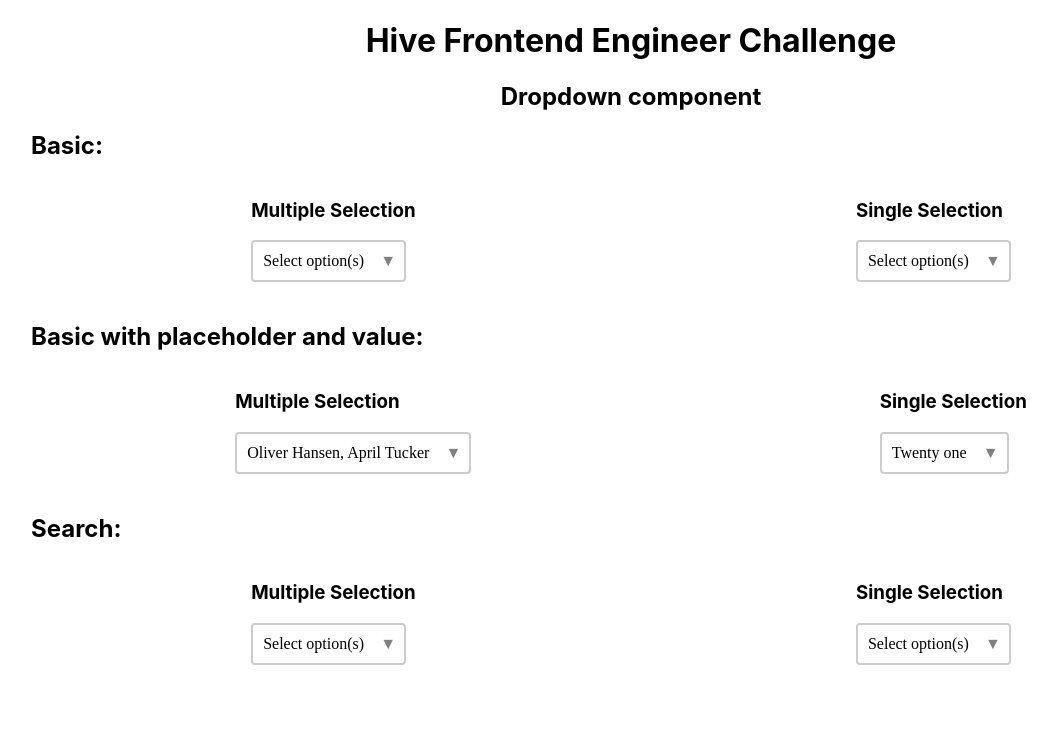
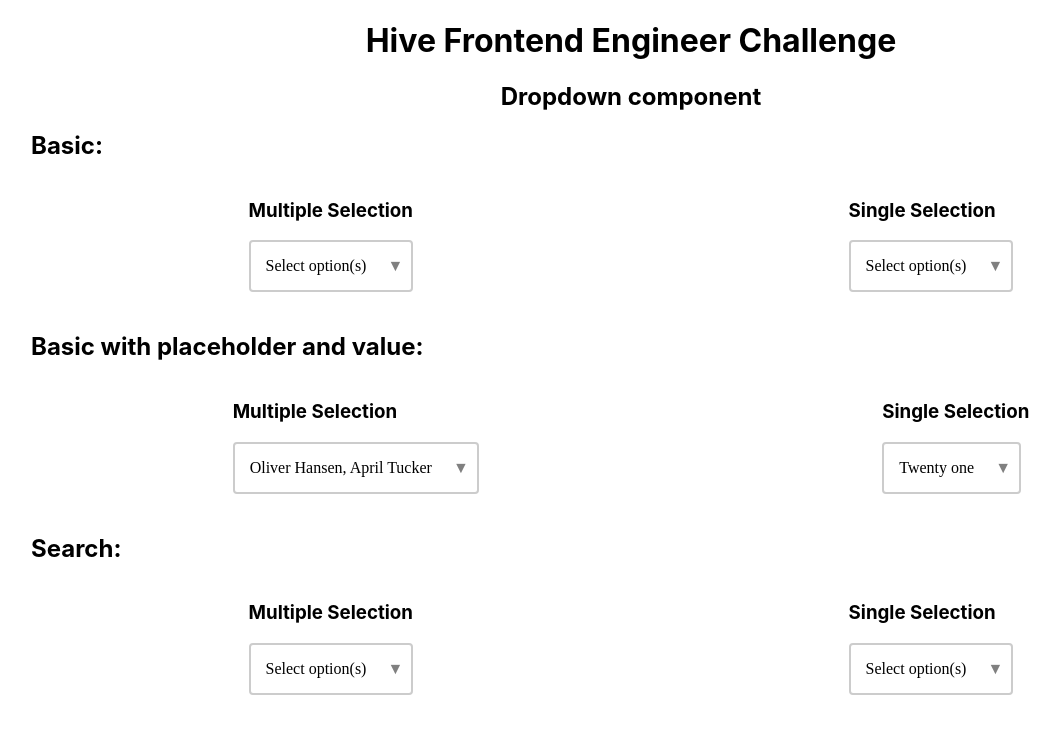
Before and after one commit to grace-sun-shine/dropdown-component, a React (Create React App) app: page / in a window 1280 px wide. Shown: the top 734 px of the page, without its empty margins (9-1069 px from the left). Built offline with nearby package versions, Linux system fonts and the light colour scheme.

Commit message:
improved some styles

```diff
--- a/src/App.js
+++ b/src/App.js
@@ -2,8 +2,8 @@ import './App.css';
 import Dropdown from './components/Dropdown';
 
 function App() {
-  const option1 = ['Oliver Hansen', 'Van Henry', 'April Tucker', 'Ralph Hubbard', 'Omar Alexander', 'Carlos Abbott', 'Miriam Wagner', 'Bradley Wilkerson', 'Virginia Andrews', 'Kelly Snyder'];
-  const option2 = ['Twenty', "Twenty one", "Twenty one and a half and a half and a half"]
+  const option1 = ['Oliver Hansen', 'Van Henry', 'April Tucker', 'Ralph Hubbard'];
+  const option2 = ['Twenty', "Twenty one", "Twenty one and a half"]
   const defaultOption1 = [option1[0], option1[2]];
   // write a function to generate random names with given length
   const generateRandomNames = (length) => {
--- a/src/components/Dropdown.css
+++ b/src/components/Dropdown.css
@@ -7,7 +7,7 @@
   }
 
   .dropdown-header {
-    padding: 10px;
+    padding: 15px;
     background-color: #fff;
     border: 2px solid #ccc;
     border-radius: 4px;
@@ -104,12 +104,12 @@
   }
 
   .dropdown-option {
-    padding: 10px;
+    padding: 15px;
     cursor: pointer;
     transition: all 0.3s;
     white-space: nowrap;
     max-width: 80vw;
-    padding-right:20px;
+    padding-right: 20px;
   }
 
   .dropdown-option:hover {
@@ -119,3 +119,11 @@
   .dropdown-option.selected {
     background-color: #dff1fb;
   }
+
+  .dropdown-option.placeholder {
+    font-style: italic;
+  }
+
+  .dropdown-option.placeholder.selected {
+    background-color: #dff1fb;
+  }
--- a/src/components/Dropdown.js
+++ b/src/components/Dropdown.js
@@ -103,14 +103,6 @@ const Dropdown = ({
                             <button onClick={deselectAll}>Deselect All</button>
                         </div>
                     )}
-                    {(!multiple) && (
-                        <div
-                            className={`dropdown-option ${!selectedOptions.length ? ' selected' : ''}`}
-                            onClick={handlePlaceholder}
-                        >
-                            {placeholder}
-                        </div>
-                    )}
                     {search && (
                         <div className='searchbox'>
                             <input
@@ -121,6 +113,15 @@ const Dropdown = ({
                             />
                         </div>
                     )}
+                    {(!multiple) && (
+                        <div
+                            className={`dropdown-option placeholder ${!selectedOptions.length ? ' selected' : ''}`}
+                            onClick={handlePlaceholder}
+                        >
+                            {placeholder}
+                        </div>
+                    )}
+
                     {filteredOptions.map((option, index) => (
                         <div
                             key={index}
```
